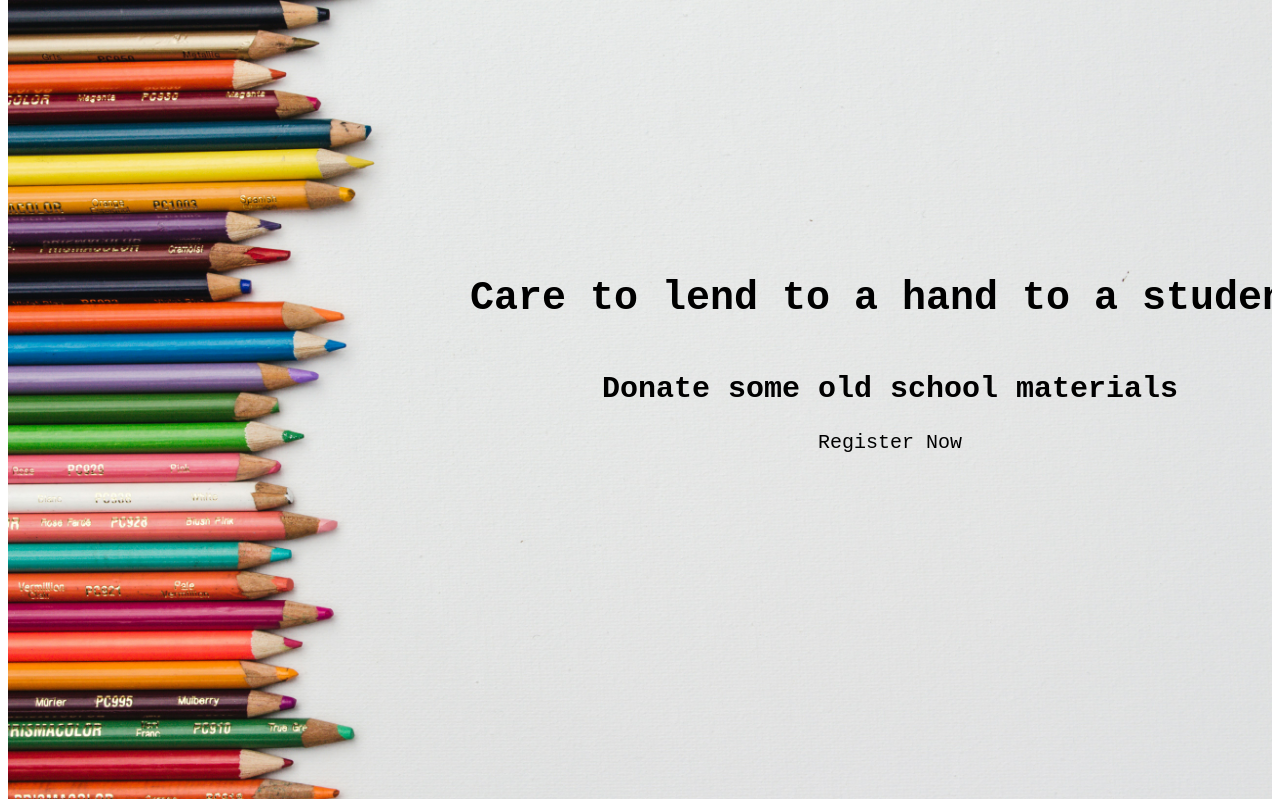
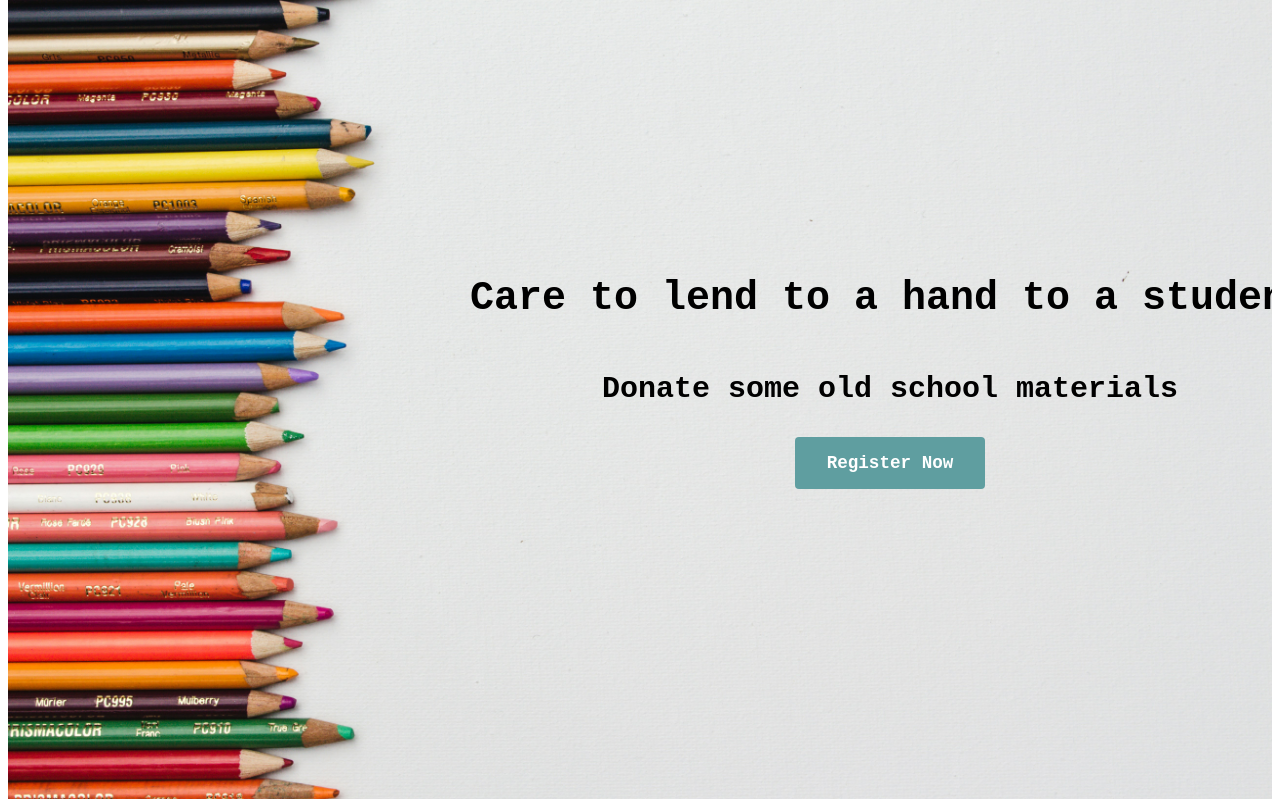
Before and after one commit to necriesa/puso-t-tulong, a Flask app: page / in a window 1280 px wide. Shown: the part 93-896 px from the top of the page. Run offline with Flask 3, Linux system fonts and the light colour scheme.

Commit message:
made the register now button in home page

```diff
--- a/static/css/main.css
+++ b/static/css/main.css
@@ -84,3 +84,27 @@ footer {
   height: 80%;
   z-index: -1;
 }
+
+.form-button {
+  margin: 1rem;
+  text-decoration: none;
+  text-align: center;
+  width: 100%;
+  padding: 1rem 2rem;
+  font-weight: bold;
+  font-size: 1.1rem;
+  border: none;
+  border-radius: 4px;
+  color: white;
+  outline: none;
+  cursor: pointer;
+  background: cadetblue;
+}
+
+.form-button:hover {
+  background-color: rgb(79, 133, 134);
+}
+
+.form-button:active {
+  transform: scale(0.98);
+}
--- a/templates/index.html
+++ b/templates/index.html
@@ -19,7 +19,9 @@
         <div class="content-banner-info">
             <h1> Care to lend to a hand to a student </h1>
             <h2> Donate some old school materials </h2>
-            <a href="/register" class="anchor-button">Register Now</a>
+            <p>
+                <a href="/register" class="form-button">Register Now</a>
+            </p>
         </div>
     </div>
 
```
